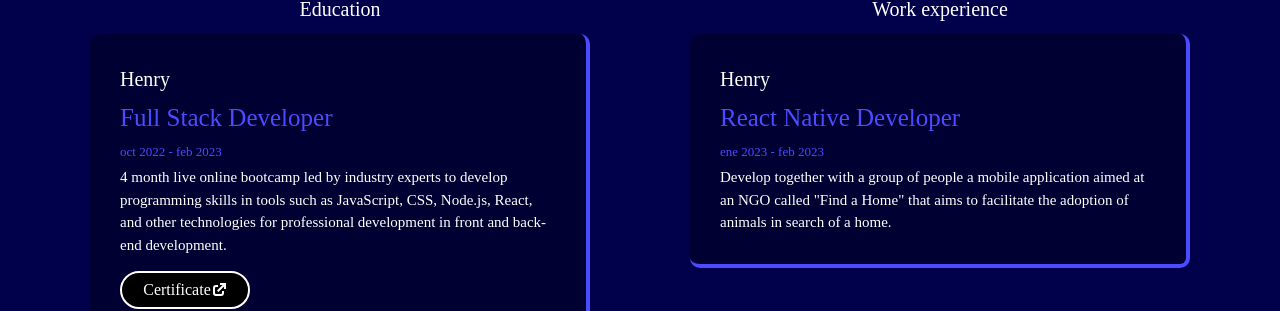
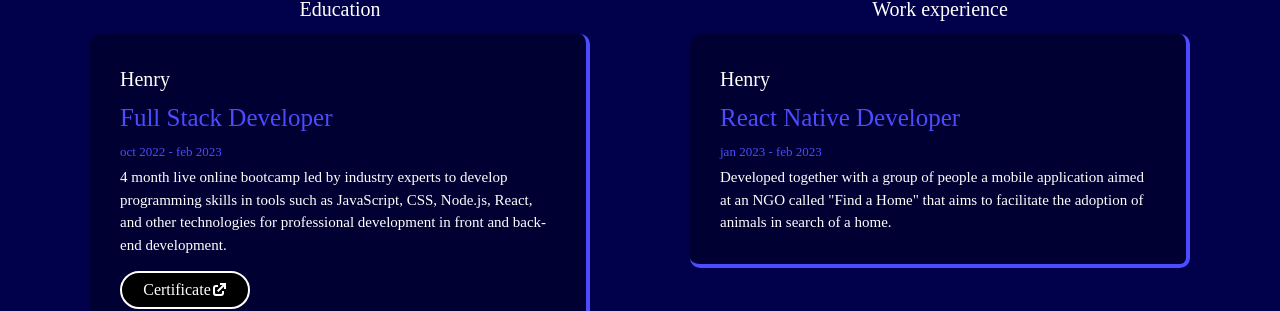
Before and after one commit to LegalBrian/Portfolio, a React (Create React App) app: page / in a window 1280 px wide. Shown: the part 1350-1661 px from the top of the page. Built offline with nearby package versions, Linux system fonts and the light colour scheme.

Commit message:
english fixed

```diff
--- a/src/components/lists/ExperienceList.js
+++ b/src/components/lists/ExperienceList.js
@@ -12,8 +12,8 @@ export const workExperience = [
     {
         company: "Henry",
         role: "React Native Developer",
-        date: "ene 2023 - feb 2023",
-        description: 'Develop together with a group of people a mobile application aimed at an NGO called "Find a Home" that aims to facilitate the adoption of animals in search of a home.',
+        date: "jan 2023 - feb 2023",
+        description: 'Developed together with a group of people a mobile application aimed at an NGO called "Find a Home" that aims to facilitate the adoption of animals in search of a home.',
         certificate: null,
     }
 ]
```
